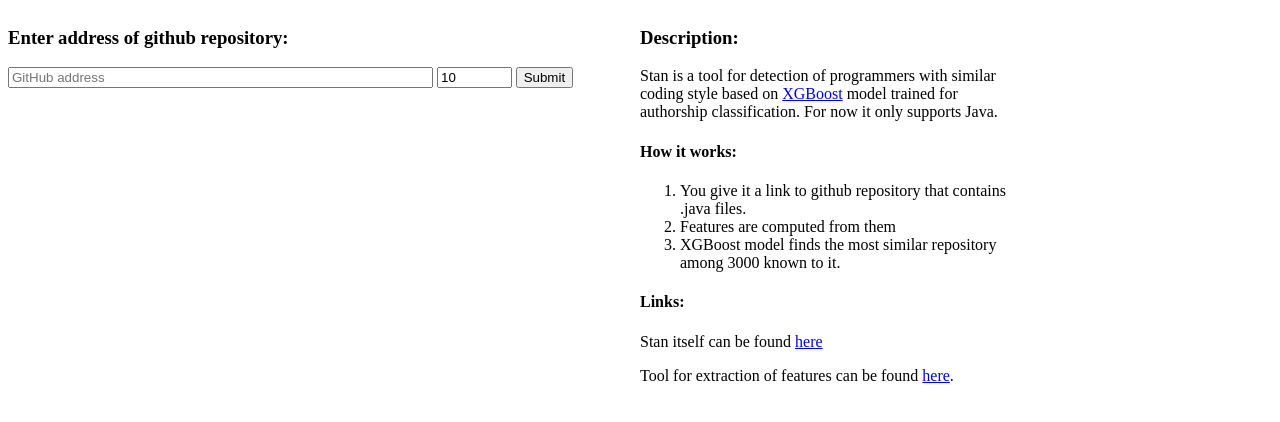
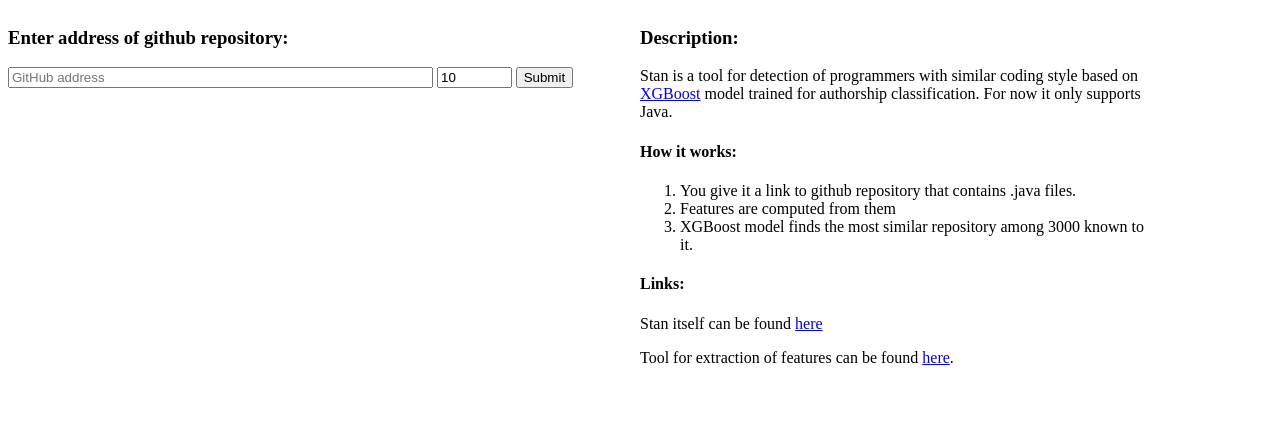
Before and after one commit to ml-in-programming/stan, a Django app: page / in a window 1280 px wide. Shown: the top 422 px of the page. Run offline with Django 3.2, Linux system fonts and the light colour scheme; some libraries are stand-ins or nearby versions.

Commit message:
Change width of right column

```diff
--- a/interface/templates/request_page.html
+++ b/interface/templates/request_page.html
@@ -36,7 +36,7 @@
 
         .rightcolumn {
             float: left;
-            width: 30%;
+            width: 40%;
         }
 
     </style>
```
